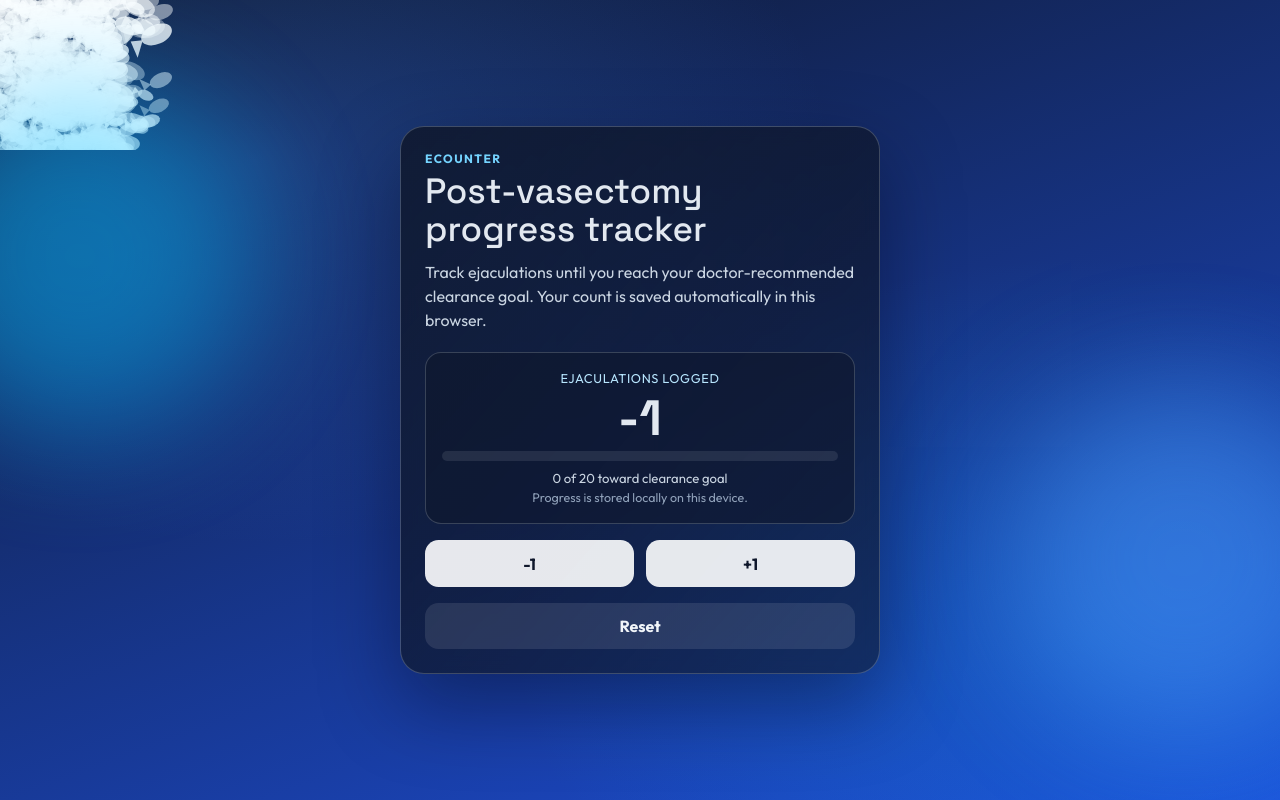
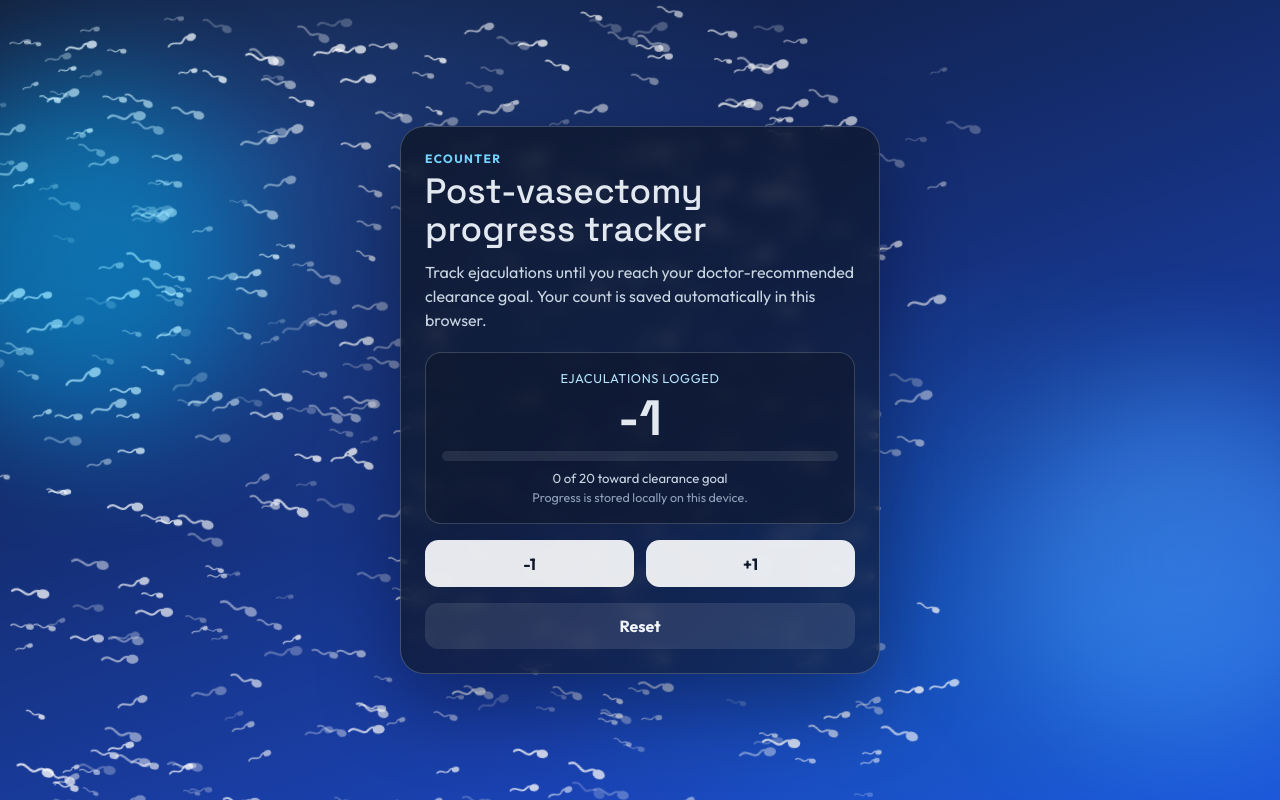
Before and after one commit to avmatt/ecounter, a React (Vite) app: page / in a window 1280 px wide. Both pictures are taken after a click on the button "-1". Built offline with nearby package versions, Linux system fonts and the light colour scheme.

Commit message:
Revert "Update animation"
This reverts commit 890745bc40f4e9505343c8eaffc9064f0f79a06e.

```diff
--- a/src/components/PersistentCounter.tsx
+++ b/src/components/PersistentCounter.tsx
@@ -41,7 +41,6 @@ export const PersistentCounter = ({ onCountAction }: PersistentCounterProps) =>
       reset: () => {
         setCount(0);
         window.localStorage.setItem(STORAGE_KEY, "0");
-        onCountAction?.(0);
       },
     }),
     [onCountAction],
--- a/src/components/SwimmerBackground.tsx
+++ b/src/components/SwimmerBackground.tsx
@@ -4,16 +4,18 @@ import {
   useEffect,
   useImperativeHandle,
   useRef,
+  useState,
 } from "react";
 
 type Swimmer = {
+  id: number;
   x: number;
   y: number;
   speed: number;
   size: number;
   rotate: number;
   opacity: number;
-  wiggleFrequency: number;
+  wiggleDuration: number;
   wiggleOffset: number;
 };
 
@@ -24,13 +26,12 @@ export type SwimmerBackgroundHandle = {
 const EFFECTIVE_TARGET = 20;
 const MAX_SPAWN_AT_ZERO = 500;
 const MAX_ACTIVE_SWIMMERS = 500;
-const MAX_SPAWN_PER_FRAME = 12;
 
 const X_START_MIN = -26;
 const X_START_RANGE = 18;
 const Y_MAX = 100;
-const SPEED_MIN = 6;
-const SPEED_RANGE = 18;
+const SPEED_MIN = 0.2;
+const SPEED_RANGE = 1;
 const SIZE_MIN = 10;
 const SIZE_RANGE = 14;
 const ROTATE_MIN = -25;
@@ -44,163 +45,94 @@ const WIGGLE_OFFSET_MAX = 1.2;
 const clamp = (value: number, min: number, max: number) =>
   Math.min(max, Math.max(min, value));
 
-const createSwimmer = (): Swimmer => {
-  const wiggleDuration =
-    WIGGLE_DURATION_MIN + Math.random() * WIGGLE_DURATION_RANGE;
-
-  return {
+const createSwimmer = (id: number): Swimmer => ({
+  id,
   x: X_START_MIN + Math.random() * X_START_RANGE,
   y: Math.random() * Y_MAX,
   speed: SPEED_MIN + Math.random() * SPEED_RANGE,
   size: SIZE_MIN + Math.random() * SIZE_RANGE,
   rotate: ROTATE_MIN + Math.random() * ROTATE_RANGE,
   opacity: OPACITY_MIN + Math.random() * OPACITY_RANGE,
-    wiggleFrequency: (Math.PI * 2) / wiggleDuration,
+  wiggleDuration: WIGGLE_DURATION_MIN + Math.random() * WIGGLE_DURATION_RANGE,
   wiggleOffset: -(Math.random() * WIGGLE_OFFSET_MAX),
-  };
-};
+});
 
-const drawSwimmer = (
-  context: CanvasRenderingContext2D,
-  swimmer: Swimmer,
-  width: number,
-  height: number,
-  timeSeconds: number,
-) => {
-  const x = (swimmer.x / 100) * width;
-  const y = (swimmer.y / 100) * height;
-  const wag =
-    Math.sin(timeSeconds * swimmer.wiggleFrequency + swimmer.wiggleOffset) *
-    swimmer.size *
-    0.22;
-
-  context.save();
-  context.translate(x, y);
-  context.rotate((swimmer.rotate * Math.PI) / 180);
-  context.globalAlpha = swimmer.opacity;
-
-  context.fillStyle = "white";
-  context.beginPath();
-  context.ellipse(
-    0,
-    0,
-    swimmer.size * 0.7,
-    swimmer.size * 0.42,
-    0,
-    0,
-    Math.PI * 2,
-  );
-  context.fill();
-
-  context.beginPath();
-  context.moveTo(-swimmer.size * 0.65, 0);
-  context.lineTo(-swimmer.size * 1.15, -swimmer.size * 0.38 + wag);
-  context.lineTo(-swimmer.size * 1.15, swimmer.size * 0.38 + wag);
-  context.closePath();
-  context.fill();
-
-  context.restore();
-};
-
-export const SwimmerBackground = forwardRef<SwimmerBackgroundHandle>(
-  (_, ref) => {
-    const canvasRef = useRef<HTMLCanvasElement>(null);
-    const swimmersRef = useRef<Swimmer[]>([]);
-    const targetCountRef = useRef(0);
+export const SwimmerBackground = forwardRef<SwimmerBackgroundHandle>((_, ref) => {
+  const [swimmers, setSwimmers] = useState<Swimmer[]>([]);
+  const idRef = useRef(1);
 
   useEffect(() => {
-      const canvas = canvasRef.current;
+    const timer = window.setInterval(() => {
+      setSwimmers((previous) =>
+        previous
+          .map((swimmer) => ({ ...swimmer, x: swimmer.x + swimmer.speed }))
+          .filter((swimmer) => swimmer.x < 110),
+      );
+    }, 40);
 
-      if (!canvas) {
-        return;
-      }
-
-      const context = canvas.getContext("2d");
-
-      if (!context) {
-        return;
-      }
-
-      let frameId = 0;
-      let lastTime = performance.now();
-
-      const resizeCanvas = () => {
-        const dpr = Math.min(window.devicePixelRatio || 1, 2);
-        const width = Math.max(1, Math.floor(canvas.clientWidth));
-        const height = Math.max(1, Math.floor(canvas.clientHeight));
-
-        canvas.width = Math.floor(width * dpr);
-        canvas.height = Math.floor(height * dpr);
-        context.setTransform(dpr, 0, 0, dpr, 0, 0);
-      };
-
-      const step = (time: number) => {
-        const dt = Math.min((time - lastTime) / 1000, 0.05);
-        lastTime = time;
-
-        const width = canvas.clientWidth;
-        const height = canvas.clientHeight;
-        const targetCount = targetCountRef.current;
-
-        let swimmers = swimmersRef.current
-          .map((swimmer) => ({ ...swimmer, x: swimmer.x + swimmer.speed * dt }))
-          .filter((swimmer) => swimmer.x < 110);
-
-        if (swimmers.length < targetCount) {
-          const toSpawn = Math.min(
-            targetCount - swimmers.length,
-            MAX_SPAWN_PER_FRAME,
-          );
-
-          for (let index = 0; index < toSpawn; index += 1) {
-            swimmers.push(createSwimmer());
-          }
-        }
-
-        if (swimmers.length > targetCount) {
-          swimmers = swimmers.slice(swimmers.length - targetCount);
-        }
-
-        swimmersRef.current = swimmers;
-
-        context.clearRect(0, 0, width, height);
-        const timeSeconds = time / 1000;
-
-        for (const swimmer of swimmers) {
-          drawSwimmer(context, swimmer, width, height, timeSeconds);
-        }
-
-        frameId = window.requestAnimationFrame(step);
-      };
-
-      resizeCanvas();
-      frameId = window.requestAnimationFrame(step);
-      window.addEventListener("resize", resizeCanvas);
-
-      return () => {
-        window.removeEventListener("resize", resizeCanvas);
-        window.cancelAnimationFrame(frameId);
-      };
+    return () => window.clearInterval(timer);
   }, []);
 
   const spawnFromCount = useCallback((currentCount: number) => {
     const clampedCount = clamp(currentCount, 0, EFFECTIVE_TARGET);
     const ratio = (EFFECTIVE_TARGET - clampedCount) / EFFECTIVE_TARGET;
-      const desiredCount = Math.round(ratio * MAX_SPAWN_AT_ZERO);
+    const spawnCount = Math.round(ratio * MAX_SPAWN_AT_ZERO);
 
-      targetCountRef.current = clamp(desiredCount, 0, MAX_ACTIVE_SWIMMERS);
+    if (spawnCount <= 0) {
+      return;
+    }
+
+    setSwimmers((previous) => {
+      const nextBatch: Swimmer[] = Array.from({ length: spawnCount }, () =>
+        createSwimmer(idRef.current++),
+      );
+
+      return [...previous, ...nextBatch].slice(-MAX_ACTIVE_SWIMMERS);
+    });
   }, []);
 
   useImperativeHandle(ref, () => ({ spawnFromCount }), [spawnFromCount]);
 
   return (
-      <canvas
-        ref={canvasRef}
-        className="pointer-events-none absolute inset-0 z-0"
-        aria-hidden="true"
+    <div className="pointer-events-none absolute inset-0 z-0" aria-hidden="true">
+      {swimmers.map((swimmer) => (
+        <div
+          key={swimmer.id}
+          className="absolute will-change-transform"
+          style={{
+            left: `${swimmer.x}%`,
+            top: `${swimmer.y}%`,
+            transform: `rotate(${swimmer.rotate}deg)`,
+            opacity: swimmer.opacity,
+          }}
+        >
+          <svg
+            width={swimmer.size * 1.8}
+            height={swimmer.size}
+            viewBox="0 0 54 30"
+            fill="none"
+          >
+            <ellipse cx="44" cy="15" rx="8" ry="6" fill="white" />
+            <path
+              d="M4 15C14 6 22 24 30 15C35 10 39 11 44 15"
+              stroke="white"
+              strokeWidth="3"
+              strokeLinecap="round"
+              strokeLinejoin="round"
+            >
+              <animate
+                attributeName="d"
+                dur={`${swimmer.wiggleDuration}s`}
+                repeatCount="indefinite"
+                begin={`${swimmer.wiggleOffset}s`}
+                values="M4 15C14 6 22 24 30 15C35 10 39 11 44 15;M4 15C14 23 22 6 30 15C35 20 39 19 44 15;M4 15C14 6 22 24 30 15C35 10 39 11 44 15"
               />
+            </path>
+          </svg>
+        </div>
+      ))}
+    </div>
   );
-  },
-);
+});
 
 SwimmerBackground.displayName = "SwimmerBackground";
```
Lines whose indentation alone changed are shown as unchanged.
